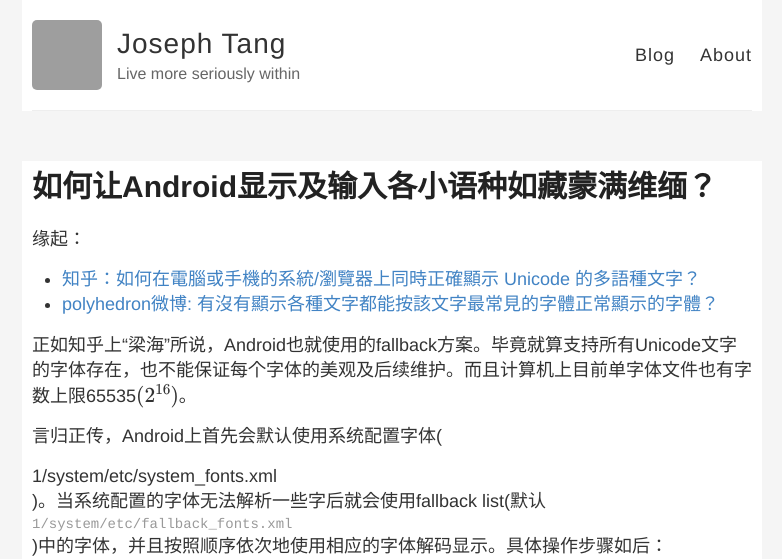
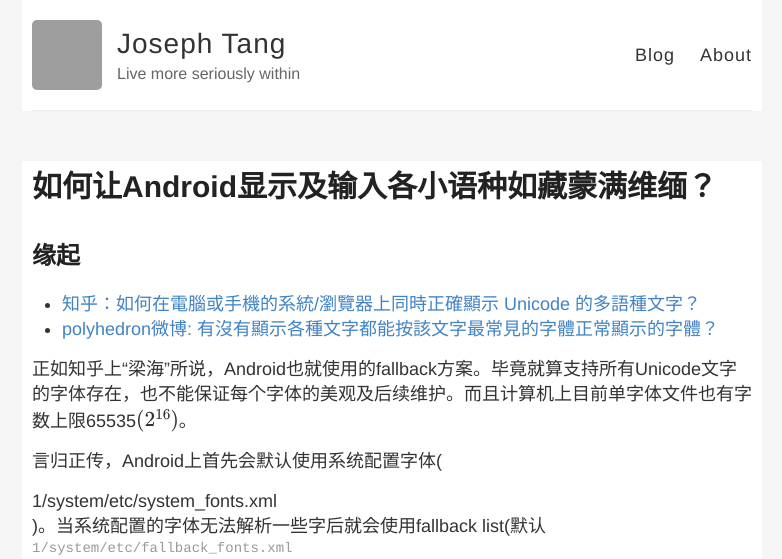
Before and after one commit to jinntrance/blog, a Jekyll site: the page built from _posts/2014-11-01-Display-Ethic-Scripts-On-Android.md, in a window 1280 px wide and 1400 px high, cut to the strip 0-559 px from the top of the window. Shown: the whole strip, without its empty margins (248-1030 px from the left). Built offline with Jekyll 4.4.1, drawn with Linux system fonts in a browser that asks for light colours; formulas are drawn with MathJax 3; comment, search, counter and statistics services are not loaded; some of the changed text lies outside the part shown; grey boxes are pictures that could not be loaded.

Commit message:
update layout

```diff
--- a/_posts/2014-11-01-Display-Ethic-Scripts-On-Android.md
+++ b/_posts/2014-11-01-Display-Ethic-Scripts-On-Android.md
@@ -4,7 +4,7 @@
 ---
 
 
-缘起：
+## 缘起
 
 - [知乎：如何在電腦或手機的系統/瀏覽器上同時正確顯示 Unicode 的多語種文字？](http://www.zhihu.com/question/25162041/answer/30223818)
 - [polyhedron微博: 有沒有顯示各種文字都能按該文字最常見的字體正常顯示的字體？](http://weibo.com/1180557177/BlLDihBBB?type=comment)
@@ -103,7 +111,7 @@
 
 <img id="D3215E9CEA642FEF0F4B55B5F42BD73A" src="http://m3.img.srcdd.com/farm5/d/2014/1103/23/D3215E9CEA642FEF0F4B55B5F42BD73A_B500_900_500_888.jpeg" />
 
-字体使用情况：
+## 字体使用情况
 
 * [Google Noto](http://www.google.com/get/noto/)
 * 藏文字体：[Yalasoo Tibetan Font Software Book Music](http://www.yalasoo.com/English/docs/yalasoo_en_font.html)
```
Also changed, not shown: other parts of _posts/2014-11-01-Display-Ethic-Scripts-On-Android.md (+9 -1 lines).
